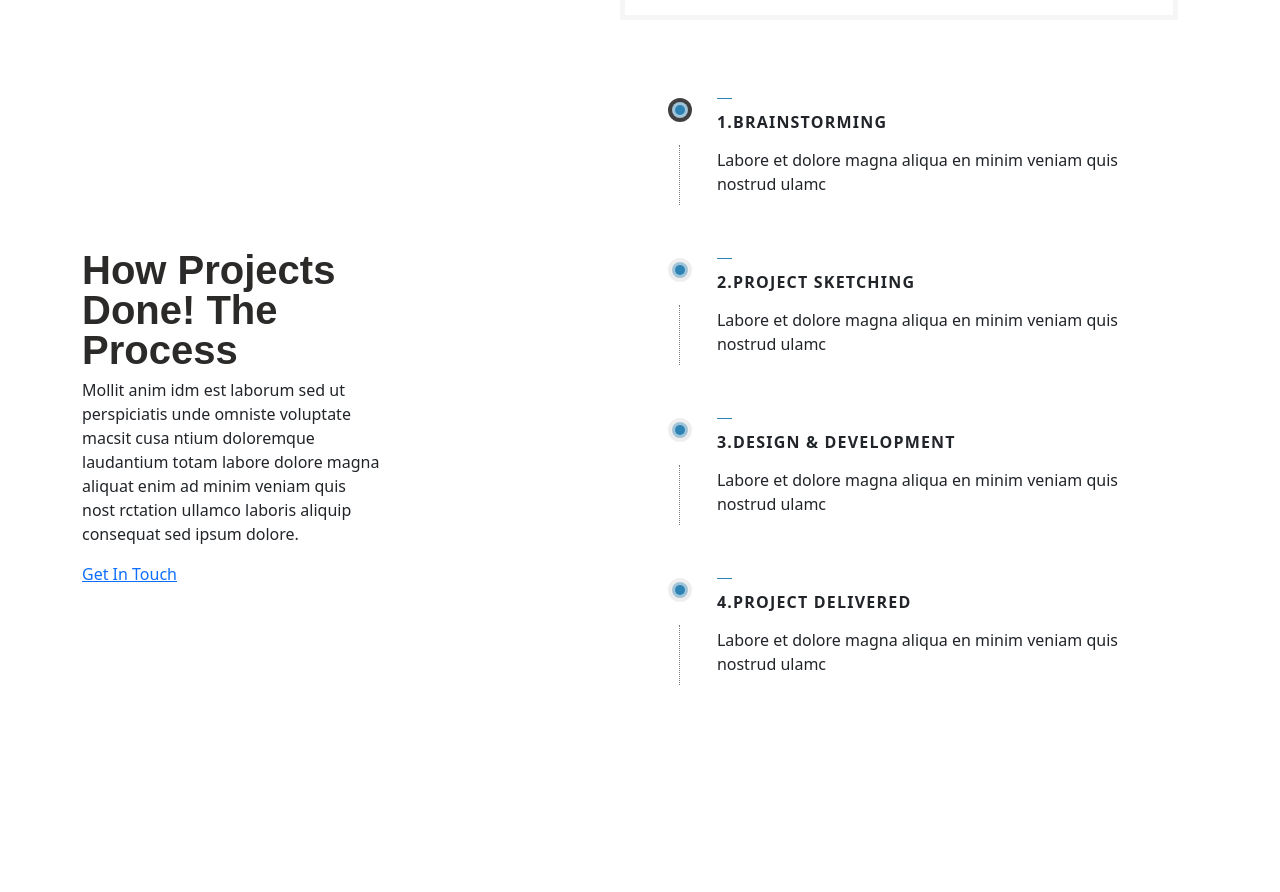
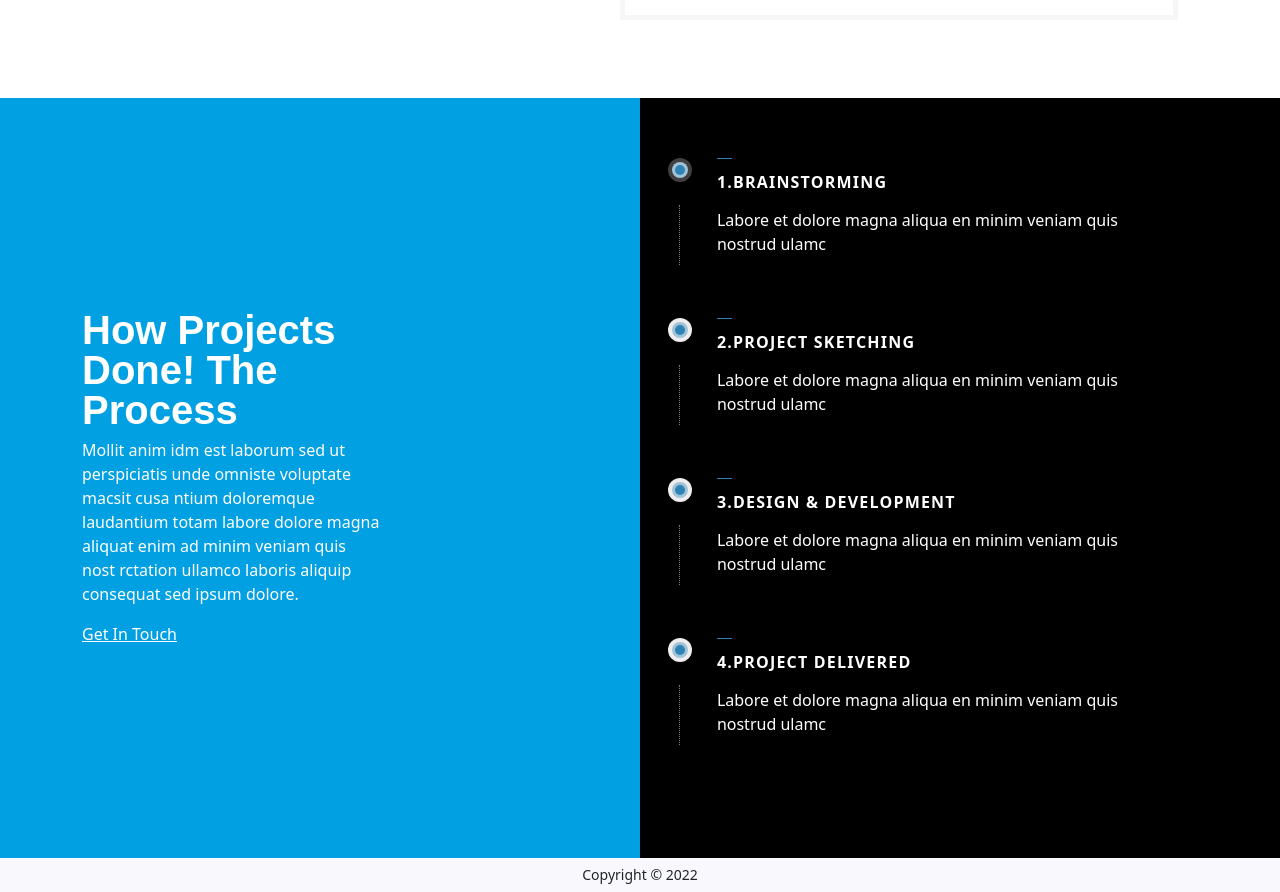
Before and after one commit to akku19/myblog, a React (Create React App) app: page /about in a window 1280 px wide. Shown: the part 1013-1905 px from the top of the page. Before the commit the page ends 1751 px from the top, so only its background shows below. Built offline with nearby package versions, Linux system fonts and the light colour scheme.

Commit message:
add pages

```diff
--- a/src/About.js
+++ b/src/About.js
@@ -1,10 +1,12 @@
 import about from './about.jpg';
 import about1 from './images/about1.jpg';
 import React from 'react'
+import Footer from './Footer'
 
 const About = () => {
     return (
-    	<div className="container">
+    	<div className="container1">
+        <div className="container">
         <div className="about-akash">
             <div className="akash-img">
                <img src={about} className="" alt="about" />
@@ -22,8 +24,12 @@ const About = () => {
 
             </div>
         </div>
+        </div>
 
+
+           <div className="container">
         <div className="mission-about">
+
             <div className="mission-txt">
             <div>
                 <h3>We grow brands</h3>
@@ -44,8 +50,11 @@ const About = () => {
                 </div>
             </div>
         </div>
+        </div>
 
 
+<div className="gradiant_co">
+        <div className=" container">
         <div className="projects_done">
           <div className="projects_content">
              <h2>How Projects Done! The Process</h2>
@@ -53,7 +62,7 @@ const About = () => {
              laudantium totam labore dolore magna
              aliquat enim ad minim veniam quis nost rctation ullamco laboris aliquip consequat sed ipsum dolore.</p>
              <a href="#" className="get_in_touch">
-              <i class="fa fa-long-arrow-right" aria-hidden="true"></i>
+              <i className="fa fa-long-arrow-right" aria-hidden="true"></i>
               Get In Touch</a>
           </div>
           <div className="projects_steps">
@@ -153,10 +162,16 @@ const About = () => {
         </div>
         </div>
 </div>
+ </div>
+ </div>
           </div>
+          <Footer />
         </div>
 
         </div>
+
+
+
     )
 }
 
--- a/src/Contact.js
+++ b/src/Contact.js
@@ -1,5 +1,6 @@
 import React, { useState, useRef } from 'react';
 import Iframe from 'react-iframe';
+import Footer from './Footer'
 
 const Contact = () => {
 
@@ -70,7 +71,10 @@ tempor incididuntlabore duis irure dolor in sed reprehenderit.</p>
                 </div>
             </div>
         </div>
+
         </div>
+
+
     )
 }
 
--- /dev/null
+++ b/src/Footer.js
@@ -0,0 +1,11 @@
+import React from 'react';
+
+const Footer = () => {
+    return (
+      <footer>
+        <div className="copyright">Copyright © 2022</div>
+     </footer>
+    )
+}
+
+export default Footer;
--- a/src/Header.js
+++ b/src/Header.js
@@ -10,7 +10,9 @@ function Header() {
   	 <div className="container">
   	 <header className="main_header">
       <div className="logo">
+      <a href="/">
           <img src={logo} className="" alt="logo" />
+          </a>
       </div>
       <div className="menu">
               <Navigation />
--- a/src/Navigation.js
+++ b/src/Navigation.js
@@ -1,17 +1,21 @@
-import React ,{useState} from 'react';
+import React, { useState, useRef } from 'react';
 import { Route, Router,Routes,Link }  from 'react-router-dom'
 import hamburger from './images/hamburger_icon.svg';
 
 
 const Navigation = () => {
 
+   const [isActive, setActive] = useState("false");
+  const ToggleClass = () => {
+    setActive(!isActive);
+   }
 
     return (
         <>
         <a className="hamburger-icon">
-          <img src={hamburger} />
+          <img onClick={ToggleClass} src={hamburger} />
         </a>
-        <ul>
+        <ul className={isActive ? "inactive" : "active"}>
         <li>
         <Link to="/">Home </Link>
         </li>
--- a/src/Services.js
+++ b/src/Services.js
@@ -3,6 +3,7 @@ import web from './images/web-development.png';
 import design from './images/ui-ux-design.png';
 import server from './images/server-configuration.png';
 import speed from './images/speed-optimize.png';
+import Footer from './Footer'
 
 const Services = () => {
 
@@ -71,7 +72,10 @@ const Services = () => {
                   </div>
               </div>
            </div>
+            <Footer />
         </div>
+
+
     )
 }
 
--- a/src/index.css
+++ b/src/index.css
@@ -550,7 +550,8 @@ form textarea.input-form {
     align-content: center;
     vertical-align: middle;
     width: 100%;
-        margin-top: 100px;
+    margin-top: 100px;
+        padding: 60px 0px;
 }
 .projects_content, .projects_steps {
     width: 50%;
@@ -626,6 +627,7 @@ form textarea.input-form {
     padding: 15px 0 18px;
     font-weight: bold;
     letter-spacing: 1.2px;
+    color: #fff;
 }
 .b-services-item .services-text .services-title:before {
     content: '';
@@ -639,17 +641,22 @@ form textarea.input-form {
 }
 .b-work-steps .b-services-item .services-text p {
     margin-top: -10px;
+    color: #fff;
 }
 .projects_content h2 {
     font-size: 40px;
     line-height: 40px;
     font-family: "Poppins", sans-serif;
-    color: #2b2a29;
+    color: #fff;
     font-weight: 700;
     max-width: 300px;
 }
 .projects_content p {
     max-width: 300px;
+     color: #fff;
+}
+a.get_in_touch {
+    color: #fff;
 }
 .service-page .single_service {
     width: 100%;
@@ -680,7 +687,9 @@ form textarea.input-form {
     width: 100%;
     display: block;
 }
-
+.gradiant_co {
+    background-image: linear-gradient(to left, #000 50%, #00a0e3 50%);
+}
 
 
 .container {
@@ -724,6 +733,10 @@ form textarea.input-form {
 .hamburger-icon{
     display: block;
 }
+ul.active {
+    display: block !important;
+}
+
 .menu ul {
     display: none;
     position: absolute;
@@ -746,6 +759,9 @@ form textarea.input-form {
 }
 a.hamburger-icon {
     margin: 0;
+}
+.gradiant_co {
+    background-image: linear-gradient(to top, #000 30%, #00a0e3 70%);
 }
 }
 
```
